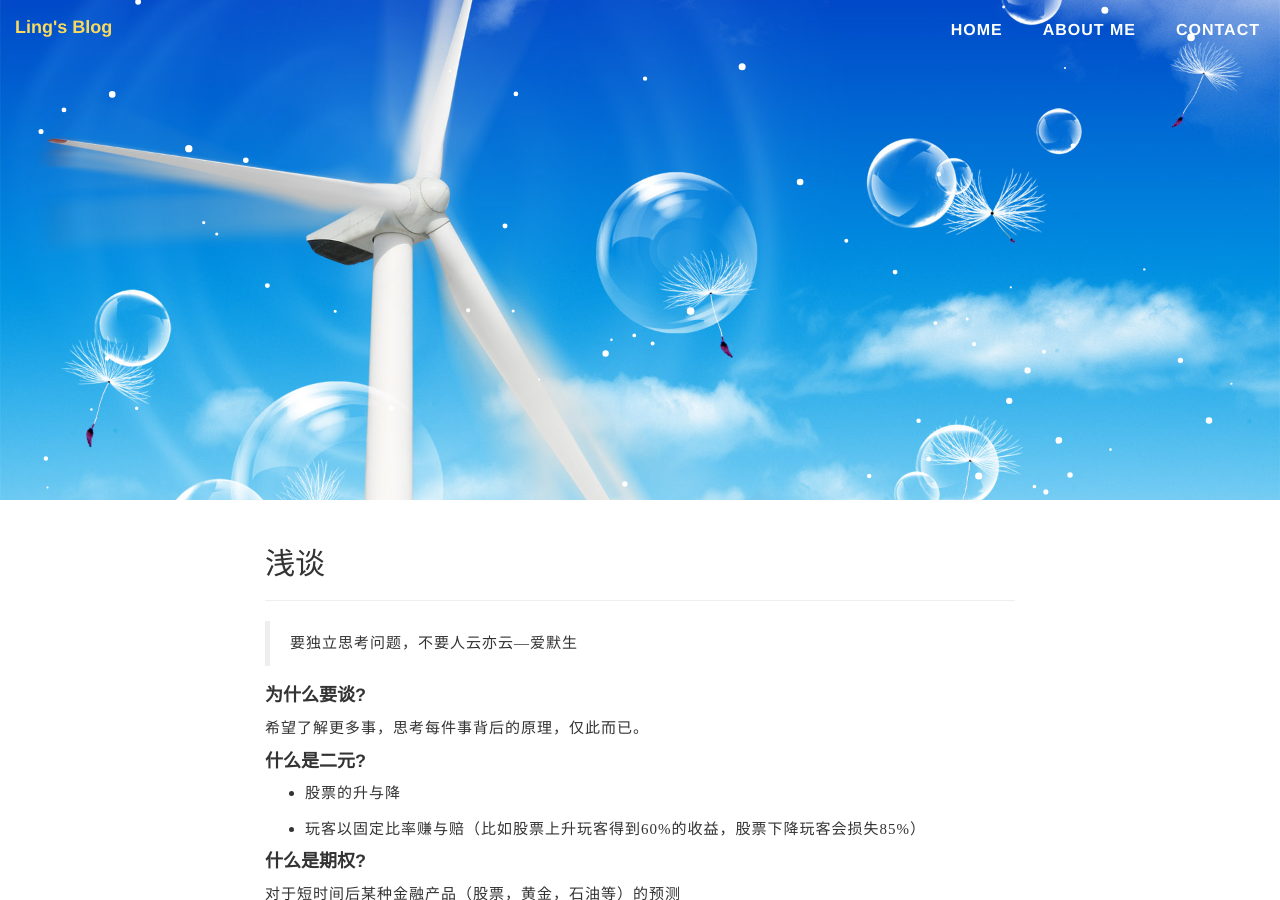
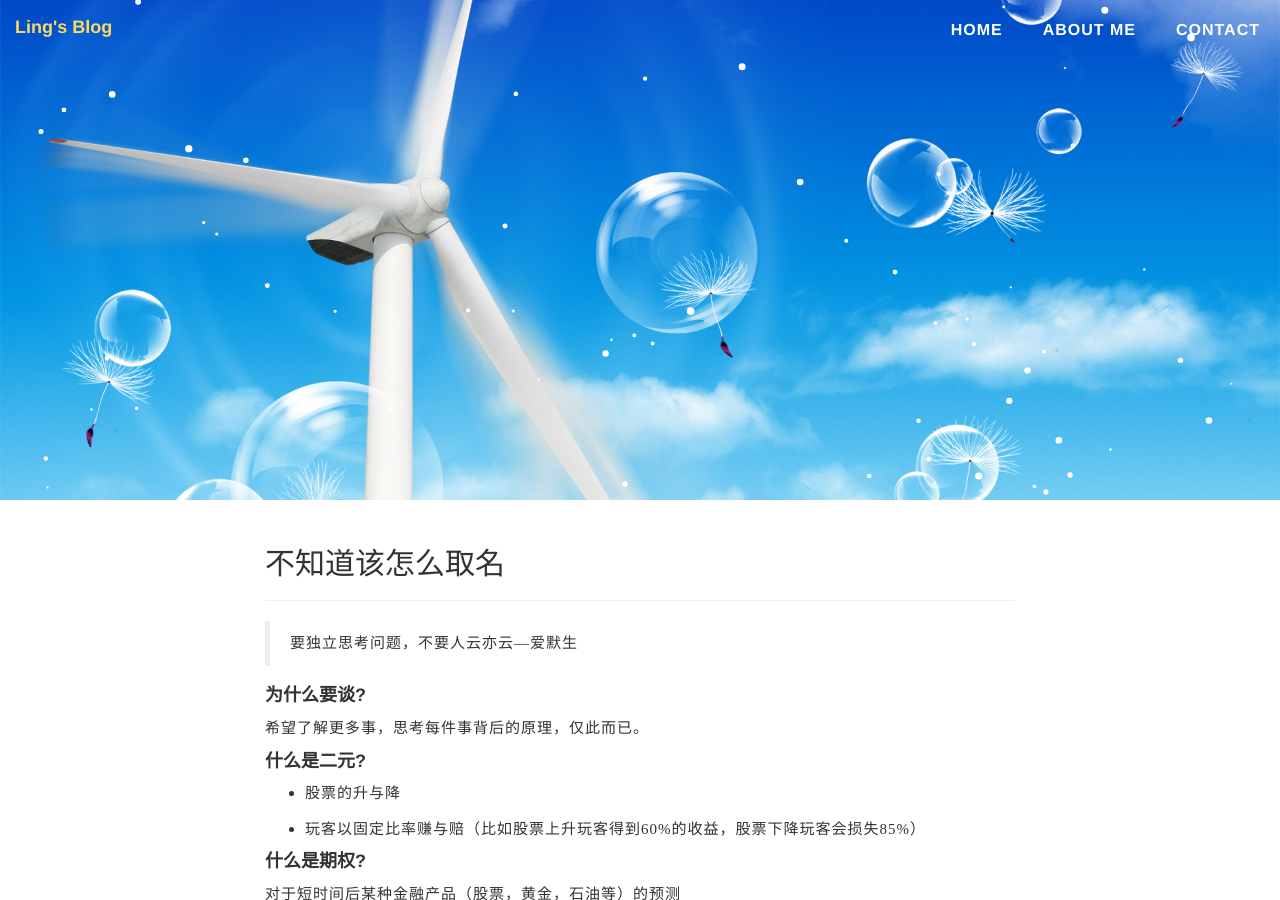
Before and after one commit to LingLinyp/LingLinyp.github.io, a Jekyll site: the page built from _posts/2016-12-13-learning.md, in a window 1280 px wide and 900 px high. Built offline with Jekyll 4.4.1, drawn with Linux system fonts in a browser that asks for light colours; comment, search, counter and statistics services are not loaded.

Commit message:
test_post

```diff
--- a/_posts/2016-12-13-learning.md
+++ b/_posts/2016-12-13-learning.md
@@ -1,6 +1,6 @@
 ---
 layout: post
-title: '浅谈'
+title: '不知道该怎么取名'
 date: 2016-12-13 10:00:00
 tags: '学习'
 ---
```
